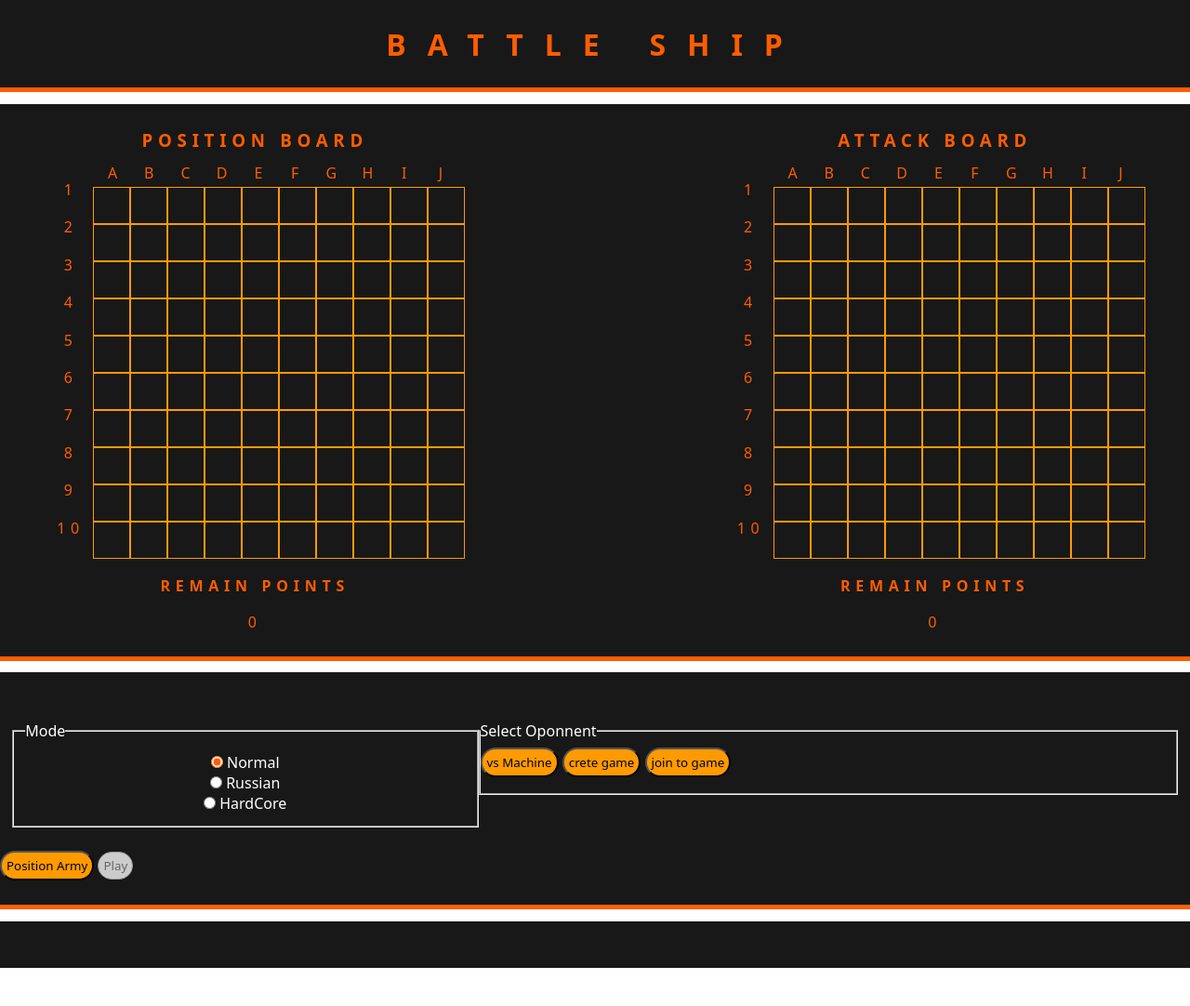
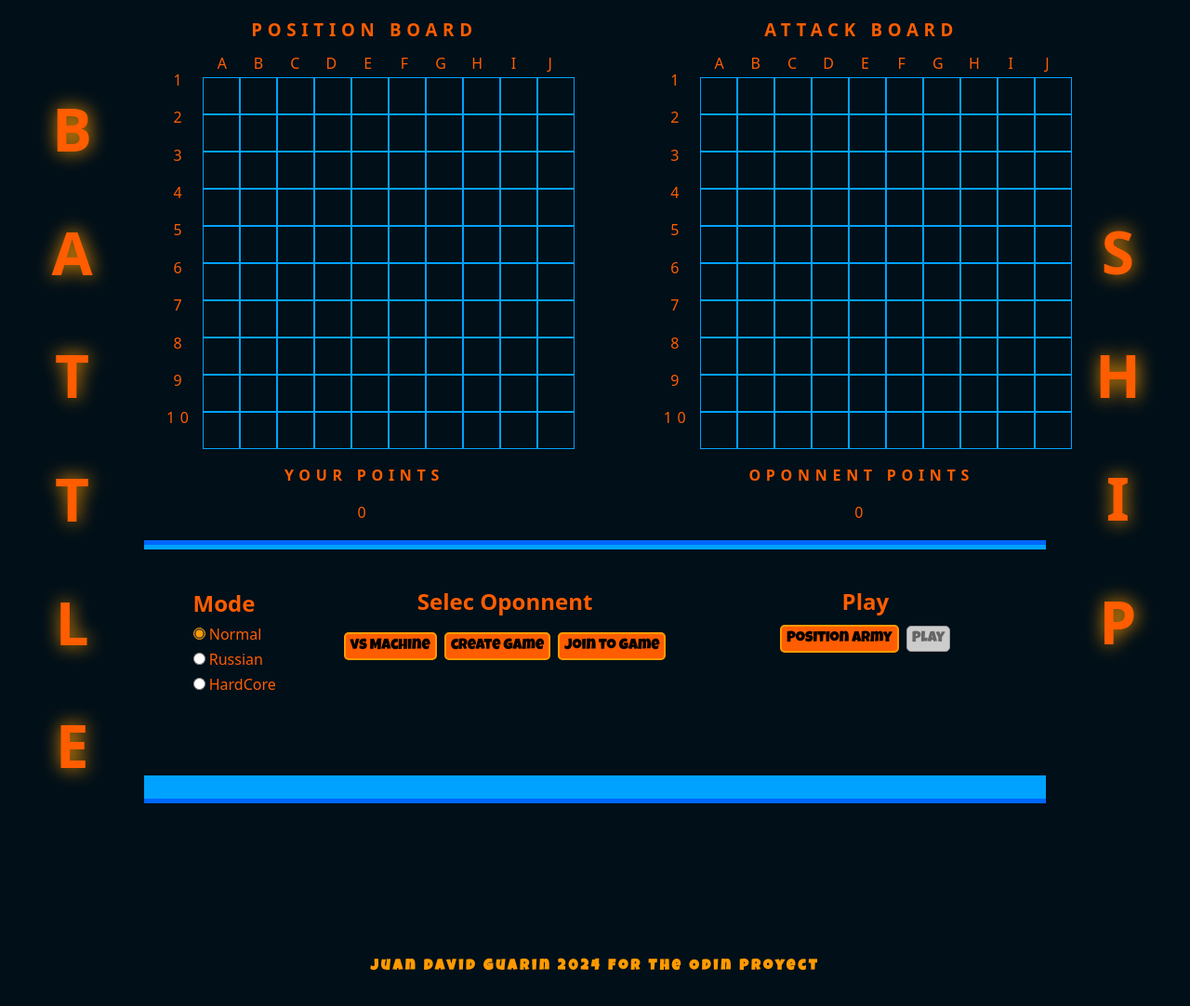
Before and after one commit to JuanG493/BattleShipODP, a website built with webpack: page public/index.html in a window 1280 px wide. Shown: the whole page at 93% size. Before the commit the page ends 1041 px from the top, so only its background shows below. Built offline with nearby package versions, Linux system fonts and the light colour scheme; no server answers; a web font is replaced by a local one.

Commit message:
style end

```diff
--- a/public/index.html
+++ b/public/index.html
@@ -4,20 +4,29 @@
 <head>
     <meta charset="UTF-8">
     <meta name="viewport" content="width=device-width, initial-scale=1.0">
-    <title>Document</title>
+    <title>Battle Ship</title>
     <style>
         @import url('https://fonts.googleapis.com/css2?family=Geostar&family=Rubik+Iso&display=swap');
     </style>
+    <style>
+        @import url('https://fonts.googleapis.com/css2?family=Luckiest+Guy&display=swap');
+    </style>
+    <link rel="icon" href="./images/favicon-16x16.png">
 
 </head>
 
 <body>
     <script src="https://cdn.socket.io/4.6.1/socket.io.min.js"></script>
     <script defer src="../dist/bundle.js"></script>
-    <header>
-        <h1>battle Ship</h1>
-    </header>
+    <!-- <header>
+    </header> -->
     <main>
+        <div id="lh1">
+            <h1>battle</h1>
+        </div>
+        <div id="rh1">
+            <h1>Ship</h1>
+        </div>
         <div id="container">
 
             <section id="position_board">
@@ -31,7 +40,7 @@
 
                     </div>
                 </div>
-                <h4>remain Points</h4>
+                <h4>Your Points</h4>
                 <span id="leftPts_pj1">0</span>
             </section>
             <div id="display_turn"></div>
@@ -46,17 +55,18 @@
                         <div id="board_atk"></div>
                     </div>
                 </div>
-                <h4>remain Points</h4>
+                <h4>Oponnent Points</h4>
                 <span id="leftPts_pj2">0</span>
             </section>
         </div>
 
-        <section id="show_ships"></section>
+        <!-- <section id="show_ships"></section> -->
         <section id="buttons_play">
-            <div id="mode_select">
+            <!-- <div id="mode_select"> -->
 
-                <fieldset id="mode">
-                    <legend>Mode</legend>
+            <div id="mode">
+                <h2>Mode</h2>
+                <!-- <legend>Mode</legend> -->
                 <div>
 
                     <input type="radio" class="md" id="normal" name="mode" value="N" checked />
@@ -70,22 +80,24 @@
                     <input type="radio" id="hardcore" class="md" name="mode" value="H" />
                     <label for="hardcore">HardCore</label>
                 </div>
-                </fieldset>
-                <fieldset id="game">
-                    <legend>Select Oponnent</legend>
+            </div>
+            <div id="game">
+                <!-- <legend>Select Oponnent</legend> -->
                 <div id="btn_select_opt">
+                    <h2>Selec Oponnent</h2>
                     <button id="vs_machine" value="machine">vs Machine</button>
-                        <button id="vs_friend" value="create">crete game</button>
+                    <button id="vs_friend" value="create">create game</button>
                     <button id="join_game" value="join">join to game</button>
                 </div>
                 <div id="nameRoom" class="selected">
                     <label for="nameRoom_inp">Enter the room name:</label>
                     <input id="nameRoom_inp" type="text">
                 </div>
-                </fieldset>
+            </div>
 
-            </div>
+            <!-- </div> -->
             <div id="set_buttons">
+                <h2>Play</h2>
 
                 <button id="make_army">Position Army</button>
                 <button id="play" disabled>Play</button>
@@ -94,15 +106,17 @@
                 <button id="restar" class="selected">Restar</button>
                 <button id="leave" class="selected">Leave</button>
             </div>
-        </section>
-        <section>
             <div id="state"></div>
+            <!-- <section>
+            </section> -->
         </section>
 
 
 
     </main>
-    <footer></footer>
+    <footer>
+        <h4>Juan David Guarin 2024 for The Odin Proyect</h4>
+    </footer>
 
 </body>
 
--- a/public/js/dragControler.js
+++ b/public/js/dragControler.js
@@ -121,7 +121,7 @@ function removeBigDivs() {
     }
 }
 
-function clarEventos() {
+function cleatEvents() {
     let positionShip = positionBoard.querySelectorAll('.ship');
     for (const pointShip of positionShip) {
         pointShip.removeEventListener("mouseenter", mouseenterHandler)
@@ -224,7 +224,7 @@ function makingNewDiv() {
         newDiv.style.display = "none"
         newDiv.setAttribute('id', `${cls}`)
         newDiv.classList.add(`${direccion}_${sizeDiv}`)
-        newDiv.style.border = "solid 5px red"
+        newDiv.style.border = "solid 5px #ff5d00"
         newDiv.setAttribute('draggable', "true")
 
         if (direccion === "hrz") {
@@ -239,4 +239,4 @@ function makingNewDiv() {
     }
 }
 
-export { makingNewDiv, controlDrag }
+export { makingNewDiv, controlDrag, removeBigDivs, cleatEvents }
--- a/public/js/style.css
+++ b/public/js/style.css
@@ -14,13 +14,10 @@
     --dark-black: #000000e7;
 }
 
-html {
-    /* height: 100%; */
-}
 
 body {
-    /* min-height: 100%; */
-    /* position: relative; */
+    background-color: var(--light-blue);
+    /* display: ; */
 }
 
 /* header section */
@@ -28,28 +25,60 @@ body {
 header {
     background-color: var(--light-orange);
     text-align: center;
-    border-bottom: 5px solid var(--dark-orange);
+    border-bottom: 5px solid var(--main-blue);
     padding: 2%;
-    margin-bottom: 1%;
+    margin-bottom: 5px;
     background-color: var(--dark-black);
 }
 
-header h1 {
+h1 {
     text-transform: uppercase;
+    font-size: 4em;
     color: var(--dark-orange);
     font-weight: bold;
     letter-spacing: 1cap;
+    text-orientation: upright;
+    justify-self: center;
+    align-self: center;
+    writing-mode: vertical-lr;
+    text-shadow: var(--main-oragange) 1px 0 20px;
 }
 
+
 /* main */
+main {
+    display: grid;
+    grid-template-columns: 1fr 5fr 1fr;
+    grid-template-rows: 3fr 2fr;
+}
+
+#lh1,
+#rh1 {
+    display: flex;
+    align-content: center;
+    justify-content: center;
+    background-color: var(--dark-black);
+}
+
+#lh1 {
+    grid-column: 1;
+    grid-row: 1 / span 3;
+}
+
+#rh1 {
+    grid-column: 3;
+    grid-row: 1 / span 3;
+}
 
 
 /* container*/
 
 #container {
+    /* grid-row-start: 1; */
+    grid-column: 2;
     background-color: var(--dark-black);
     display: grid;
-    padding: 2% 0%;
+    padding: 2% 2%;
     grid-template-columns: 3fr 1fr 3fr;
     justify-content: space-around;
     text-align: center;
@@ -57,8 +86,9 @@ header h1 {
     align-items: center;
     justify-items: center;
     color: var(--dark-orange);
-    border-bottom: 5px solid var(--dark-orange);
     letter-spacing: 0.5cap;
+    margin-bottom: 5px;
+    border-bottom: 5px solid var(--main-blue);
 }
 
 #container h4 {
@@ -77,33 +107,20 @@ input[type=radio] {
 #board_pst,
 #board_atk {
     background-color: var(--blue);
-    /* border: 1px solid black; */
-    /* border-collapse: collapse; */
-    /* width: 500px; */
-    /* height: 500px; */
-
     display: grid;
     grid-template-columns: repeat(10, 40px);
     grid-template-rows: repeat(10, 40px);
     flex-wrap: wrap;
-    /* grid-gap:10px; */
-    /* width: 100%;
-    height: 100%; */
 }
 
 #board_pst div,
 #board_atk div {
     width: 100%;
-    /* border: 1px solid black; */
-    border: 1px solid var(--main-oragange);
-    margin: 0 -10px 0 0;
+    border: 1px solid var(--light-blue);
 }
 
 .ship {
-    background-color: yellow;
-    /* border-radius: 5px; */
-    /* border: 2px solid red; */
-    /* box-shadow:0 0 0 10px palegreen;  */
+    background-color: white;
 
 }
 
@@ -114,13 +131,8 @@ input[type=radio] {
 .pst_ind_right,
 .atk_ind_right {
     display: flex;
-    /* width: 400px; */
     text-align: center;
-    /* color: var(--dark-orange); */
-    /* color: white; */
-    /* font-weight: bolder; */
     padding: 1%;
-    /* text-transform: uppercase; */
 }
 
 .pst_ind_right div,
@@ -132,14 +144,10 @@ input[type=radio] {
 .atk_ind_left {
     display: flex;
     flex-direction: column;
-    /* height: 400px; */
     margin-top: 4%;
     margin-right: 5px;
-    /* justify-content: center; */
     align-content: center;
-    /* color: var(--dark-orange); */
     padding: 1%;
-    /* font-weight: bolder; */
 
 }
 
@@ -147,8 +155,6 @@ input[type=radio] {
 .atk_ind_left div {
     width: 100%;
     height: 100%;
-    /* justify-content: 100px; */
-    /* padding-top: 10px; */
 }
 
 .square {
@@ -172,14 +178,15 @@ input[type=radio] {
     text-align: center;
     font-size: xx-large;
     margin: 0;
-    /* background-image: url(images/redPoint.png); */
     image-resolution: 10px 10px;
-    /* background-color: red; */
 }
 
 .nav_hit {
     background-color: rgba(255, 0, 0, 0.39);
-    /* border: 1px solid red; */
+}
+
+div.dragShip {
+    border: 5px solid red;
 }
 
 img {
@@ -190,15 +197,7 @@ img {
 #display_turn {
     width: 100px;
     height: 100px;
-    /* background-color: red; */
     font-weight: bold;
-
-}
-
-button:disabled {
-    border: 1px solid #999999;
-    background-color: #cccccc;
-    color: #666666;
 }
 
 .selected {
@@ -210,9 +209,6 @@ button:disabled {
     justify-items: center;
 }
 
-#state {
-    font-size: x-large;
-}
 
 #game {
     height: 80px;
@@ -226,24 +222,19 @@ div.dispo {
     background-color: var(--light-blue);
 }
 
-/* panel btns */
+/* panel btns container */
 #buttons_play {
-    margin: 1% 0;
+    grid-column: 2;
+    display: grid;
+    grid-template-columns: 1fr 2fr 2fr;
     background-color: var(--dark-black);
     color: var(--dark-orange);
-    /* display: flex; */
-    justify-content: center;
-    align-items: center;
-    align-content: center;
-    border: 0;
-    padding: 2% 0;
-    border-bottom: 5px solid var(--dark-orange);
-    /* margin-bottom: 10px; */
+    justify-items: center;
+    align-items: start;
+    padding: 4% 0;
 }
 
 #mode_select {
-    /* height: 50%; */
-    color: white;
     display: flex;
     justify-content: center;
     align-content: center;
@@ -253,37 +244,108 @@ div.dispo {
 #mode {
     display: flex;
     flex-direction: column;
-    align-items: center;
+    align-items: flex-start;
     padding: 1%;
-    width: 40%;
-    justify-content: space-evenly;
+    gap: 1px;
 }
 
+#mode div {
+    padding: 2px 0;
+}
 
+/* container selec oponent */
+#game {
+    display: grid;
+    grid-template-rows: 1fr 1fr;
+    align-items: center;
+    text-align: center;
+    width: 100%;
+}
 
-#game {
-    width: 60%;
-    display: flex;
-    align-items: center;
-    /* justify-content: space-evenly; */
+#btn_selct_opt {
+    grid-row-start: 1;
+    grid-row-end: 2;
+}
+
+#nameRoom {
+    grid-row-start: 2;
+    padding-top: 5px;
+}
+
+#nameRoom_inp {
+    /* background-color: #0065ff; */
+    border: solid 1px var(--light-blue);
+}
+
+#set_buttons {
+    text-align: center;
+}
+
+#btn_select_opt h2,
+#set_buttons h2,
+#mode h2 {
+    padding-bottom: 4%;
 }
 
 input[type=radio] {
-    accent-color: var(--dark-orange);
+    accent-color: var(--main-oragange);
+}
+
+input[type=text] {
+    font-family: 'Luckiest Guy', cursive;
+    border: none;
+    padding: 2px;
 }
 
 button {
-    background-color: var(--main-oragange);
-    color: black;
+    background-color: var(--dark-orange);
+    font-family: 'Luckiest Guy', cursive;
+    font-size: medium;
     padding: 5px;
-    border-radius: 25px;
+    border-radius: 5px;
+    border: 2px solid var(--main-oragange);
+    margin: 2px;
+}
+
+button:valid:hover {
+    background-color: var(--main-blue);
+    color: var(--dark-orange);
+}
+
+button:disabled {
+    border: 1px solid #999999;
+    background-color: #cccccc;
+    color: #666666;
+}
+
+#state {
+    grid-column: 1 / -1;
+    width: 100%;
+    font-size: large;
+    height: 30px;
+    text-align: center;
+    padding: 2px;
+    background-color: var(--light-blue);
+
+    color: var(--main-oragange);
+    font-family: 'Luckiest Guy', cursive;
+    border-bottom: 5px solid var(--main-blue);
 }
 
 /* footer */
 footer {
-    position: absolute;
-    /* position: fixed; */
+    display: flex;
+    justify-content: center;
+    align-items: center;
     width: 100%;
-    height: 50px;
+    height: 100px;
     background-color: var(--dark-black);
+    text-align: center;
+    color: var(--main-oragange);
 }
+
+footer h4 {
+    font-family: 'Luckiest Guy', cursive;
+    padding-top: 10px;
+    letter-spacing: 0.2em;
+}
```
Also changed, not shown: public/js/index.js (+9 -3 lines), dist/bundle.js, public/images/favicon-16x16.png (added), public/images/redPoint.png (deleted). Lines whose indentation alone changed are shown as unchanged.
